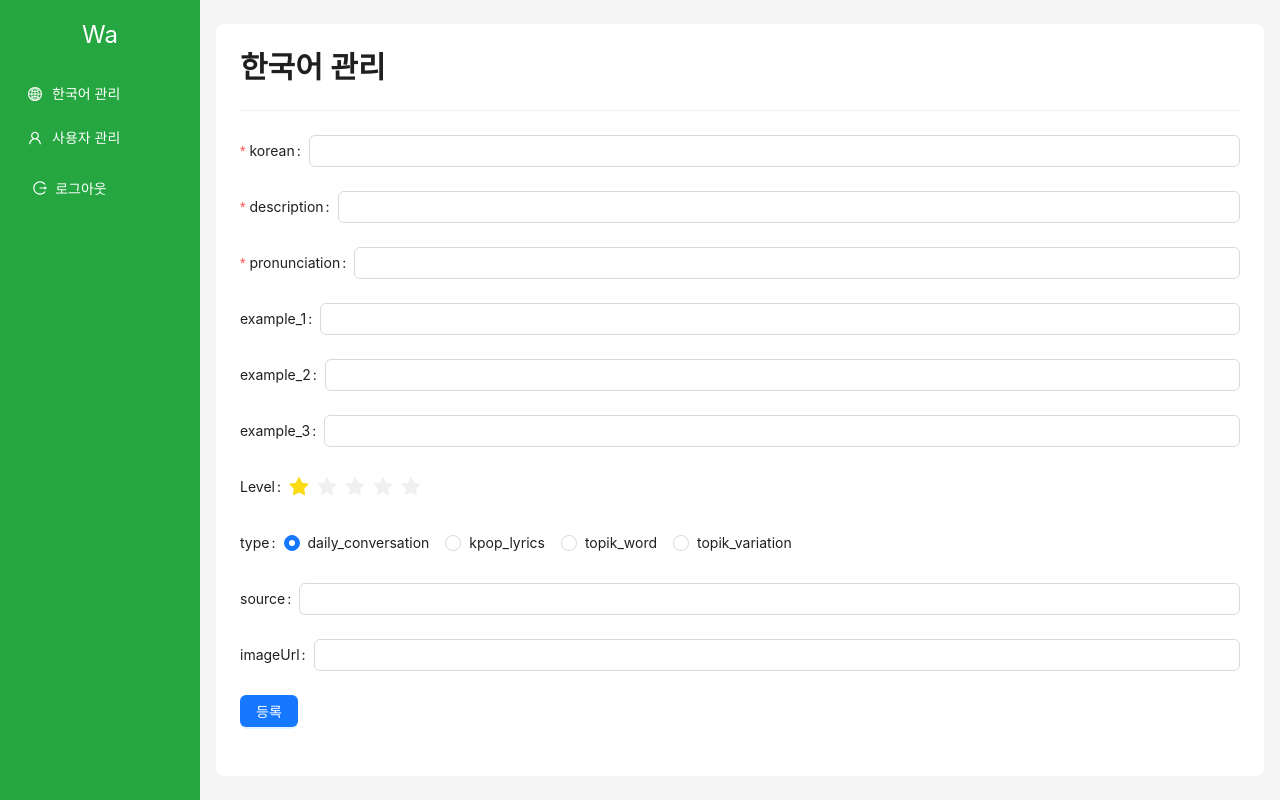
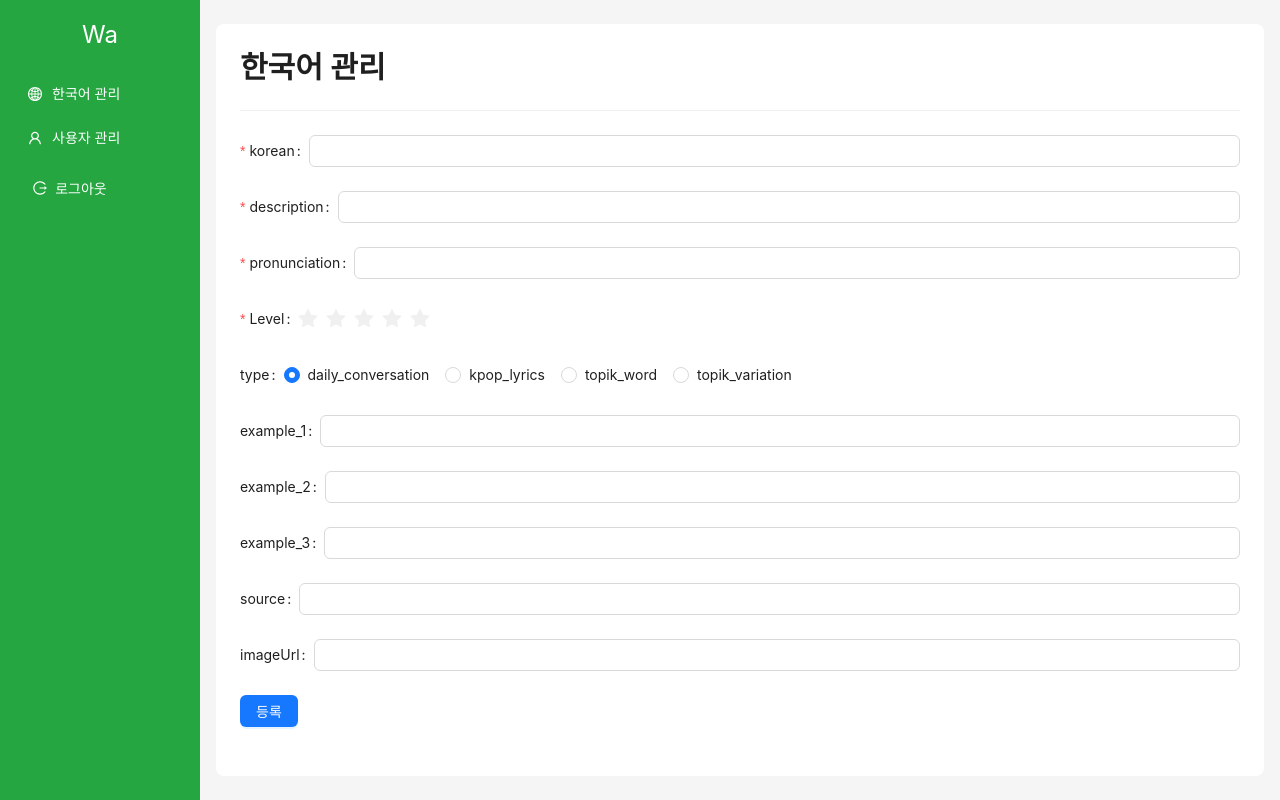
Before and after one commit to Qoo-Flip-ers/sarang_talk, a React (Create React App) app: page /korean/register in a window 1280 px wide. Built offline with nearby package versions, Linux system fonts and the light colour scheme.

Commit message:
chore: 버튼 수정

```diff
--- a/src/pages/KoreanPage.js
+++ b/src/pages/KoreanPage.js
@@ -132,14 +132,14 @@ const KoreanPage = () => {
           }}
           onClick={goToKoreanRegister}
         >
-          Add
+          추가
         </Button>
         <Button
           type="primary"
           onClick={showModal}
           disabled={selectedRowKeys.length === 0}
         >
-          Delete
+          삭제
         </Button>
       </Flex>
       <Modal
@@ -150,7 +150,7 @@ const KoreanPage = () => {
         okText="Ok"
         cancelText="Cancel"
       >
-        <p>정말 삭제 하시겠습니까?</p>
+        <p>정말 삭제하시겠습니까?</p>
       </Modal>
       <Table
         columns={columns}
--- a/src/pages/KoreanRegisterPage.js
+++ b/src/pages/KoreanRegisterPage.js
@@ -106,19 +106,19 @@ const KoreanRegisterPage = () => {
         >
           <Input onChange={(e) => setpronunciation(e.target.value)} />
         </Form.Item>
-        <Form.Item label="example_1" name="example_1">
-          <Input onChange={(e) => setexmple1(e.target.value)} />
-        </Form.Item>
-        <Form.Item label="example_2" name="example_2">
-          <Input onChange={(e) => setexmple2(e.target.value)} />
-        </Form.Item>
-        <Form.Item label="example_3" name="example_3">
-          <Input onChange={(e) => setexmple3(e.target.value)} />
-        </Form.Item>
-        <Form.Item label="Level" name="Level">
+        <Form.Item
+          label="Level"
+          name="Level"
+          rules={[
+            {
+              required: true,
+              message: "Please check level!",
+            },
+          ]}
+        >
           <Rate
             allowHalf
-            defaultValue={1}
+            defaultValue={0}
             onChange={(value) => setLevel(value)}
           />
         </Form.Item>
@@ -133,6 +133,15 @@ const KoreanRegisterPage = () => {
             <Radio value="topik_word">topik_word</Radio>
             <Radio value="topik_variation">topik_variation</Radio>
           </Radio.Group>
+        </Form.Item>
+        <Form.Item label="example_1" name="example_1">
+          <Input onChange={(e) => setexmple1(e.target.value)} />
+        </Form.Item>
+        <Form.Item label="example_2" name="example_2">
+          <Input onChange={(e) => setexmple2(e.target.value)} />
+        </Form.Item>
+        <Form.Item label="example_3" name="example_3">
+          <Input onChange={(e) => setexmple3(e.target.value)} />
         </Form.Item>
         <Form.Item label="source" name="source">
           <Input onChange={(e) => setSource(e.target.value)} />
--- a/src/pages/UserPage.js
+++ b/src/pages/UserPage.js
@@ -97,14 +97,14 @@ const UserPage = () => {
           }}
           onClick={goToUserRegister}
         >
-          Add
+          추가
         </Button>
         <Button
           type="primary"
           onClick={showModal}
           disabled={selectedRowKeys.length === 0}
         >
-          Delete
+          삭제
         </Button>
       </Flex>
       <Modal
```
